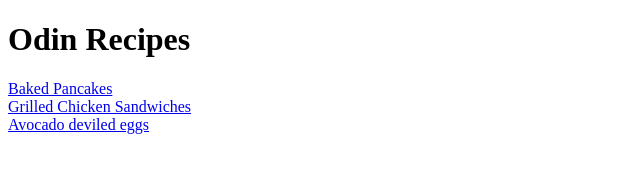
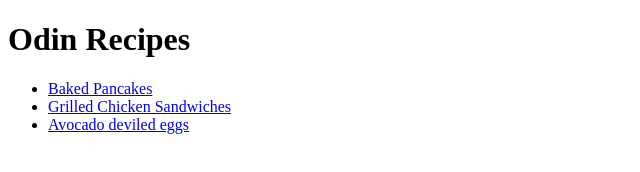
Before and after one commit to Manuoyondi/odin-recipes, a plain HTML site: page index.html in a window 1280 px wide. Shown: the whole page, without its empty margins (0-640 px from the left). Drawn offline with Linux system fonts and the light colour scheme.

```diff
--- a/index.html
+++ b/index.html
@@ -7,8 +7,10 @@
 </head>
 <body>
     <h1>Odin Recipes</h1>
-    <a href="./recipes/pancakes.html">Baked Pancakes</a><br>
-    <a href="./recipes/sandwich.html">Grilled Chicken Sandwiches</a><br>
-    <a href="./recipes/snacks.html">Avocado deviled eggs</a>
+    <ul>
+        <li><a href="./recipes/pancakes.html">Baked Pancakes</a</li>
+        <li><a href="./recipes/sandwich.html">Grilled Chicken Sandwiches</a></li>
+        <li><a href="./recipes/snacks.html">Avocado deviled eggs</a></li>
+    </ul>
 </body>
 </html>
```
Also changed, not shown: recipes/pancakes.html (+3 -0 lines), recipes/sandwich.html (+3 -0 lines), recipes/snacks.html (+3 -0 lines).
